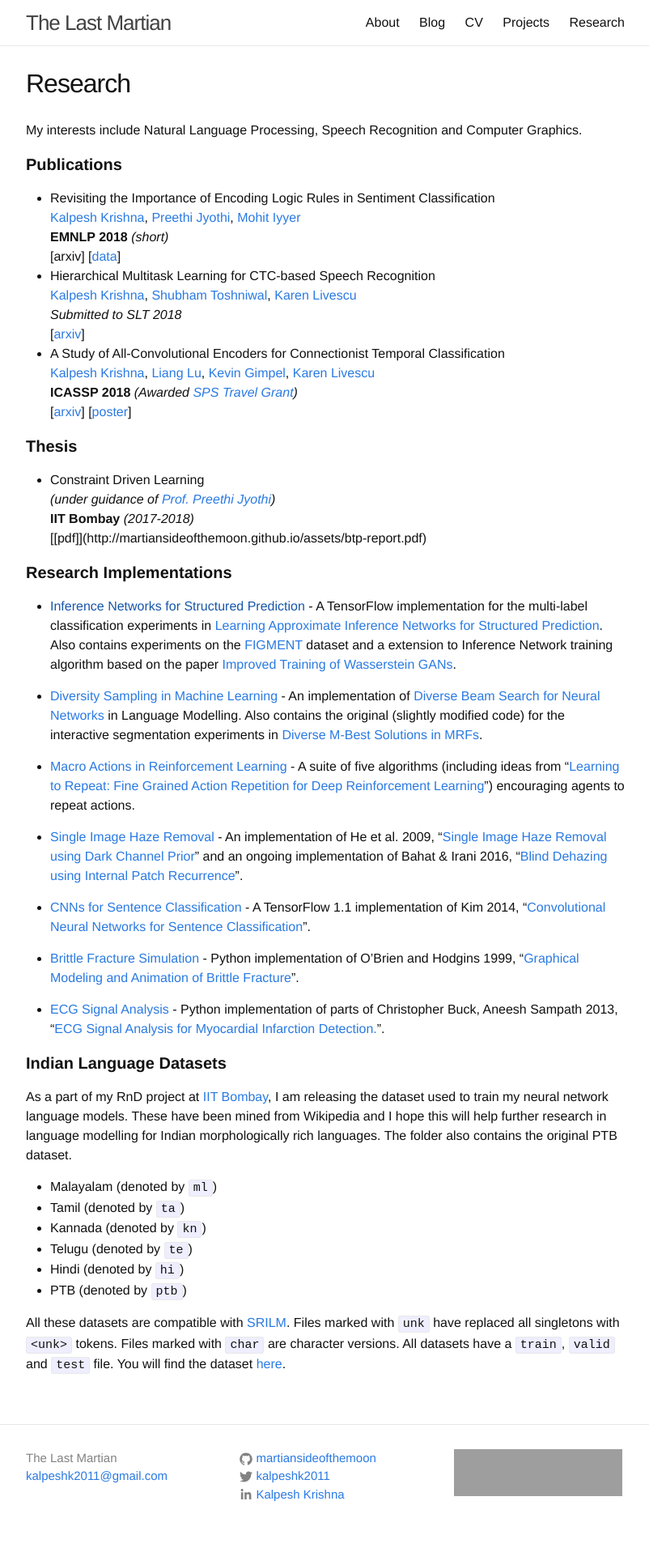
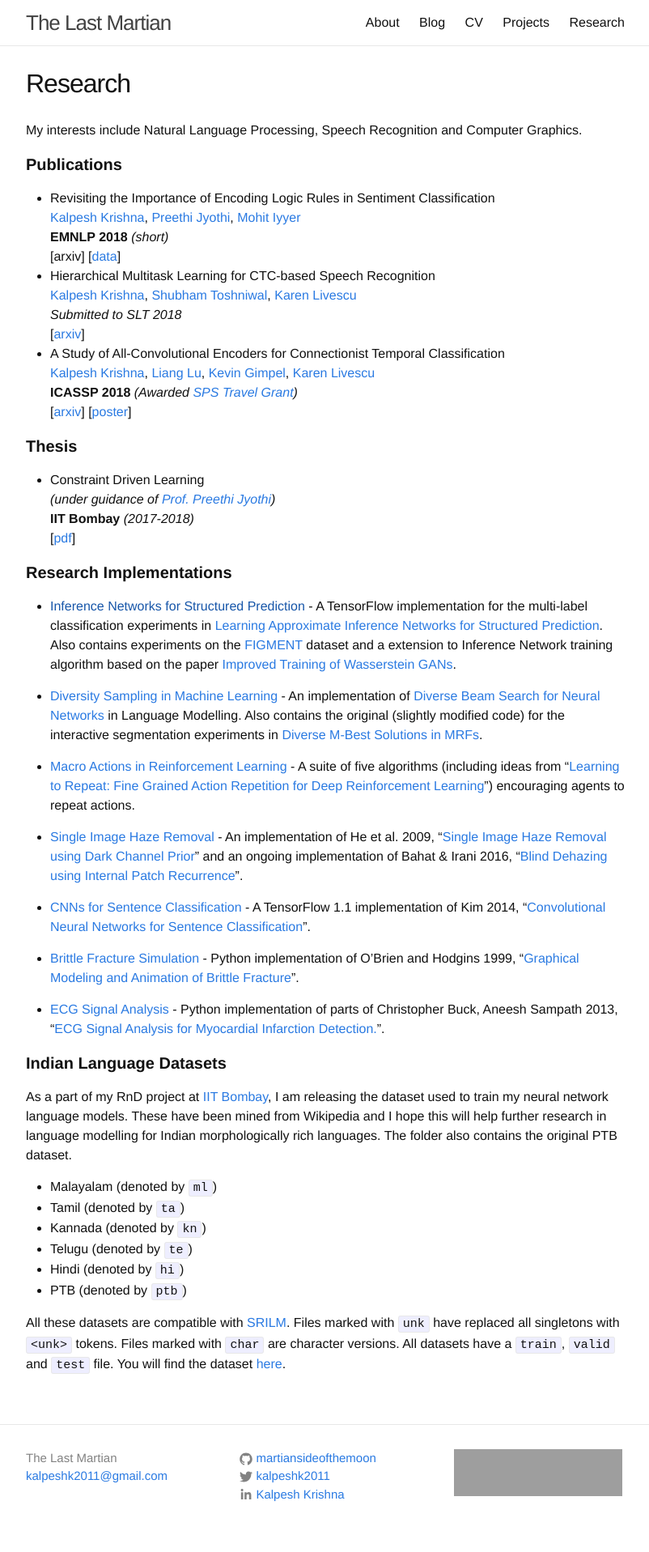
Before and after one commit to martiansideofthemoon/martiansideofthemoon.github.io, a Jekyll site: the page built from _pages/research.md, in a window 1280 px wide. Shown: the whole page at 81% size, without its empty margins (238-1040 px from the left). Built offline with Jekyll 4.4.1, drawn with Linux system fonts in a browser that asks for light colours; comment, search, counter and statistics services are not loaded; grey boxes are pictures that could not be loaded.

Commit message:
Fixing thesis url error

```diff
--- a/_pages/research.md
+++ b/_pages/research.md
@@ -25,7 +25,7 @@ My interests include Natural Language Processing, Speech Recognition and Compute
 * Constraint Driven Learning
 *(under guidance of [Prof. Preethi Jyothi](https://www.cse.iitb.ac.in/~pjyothi/))*
 **IIT Bombay** *(2017-2018)*
-\[[pdf]\]({{ site.url }}/assets/btp-report.pdf)
+\[[pdf]({{ site.url }}/assets/btp-report.pdf)\]
 
 #### **Research Implementations**
 
```
